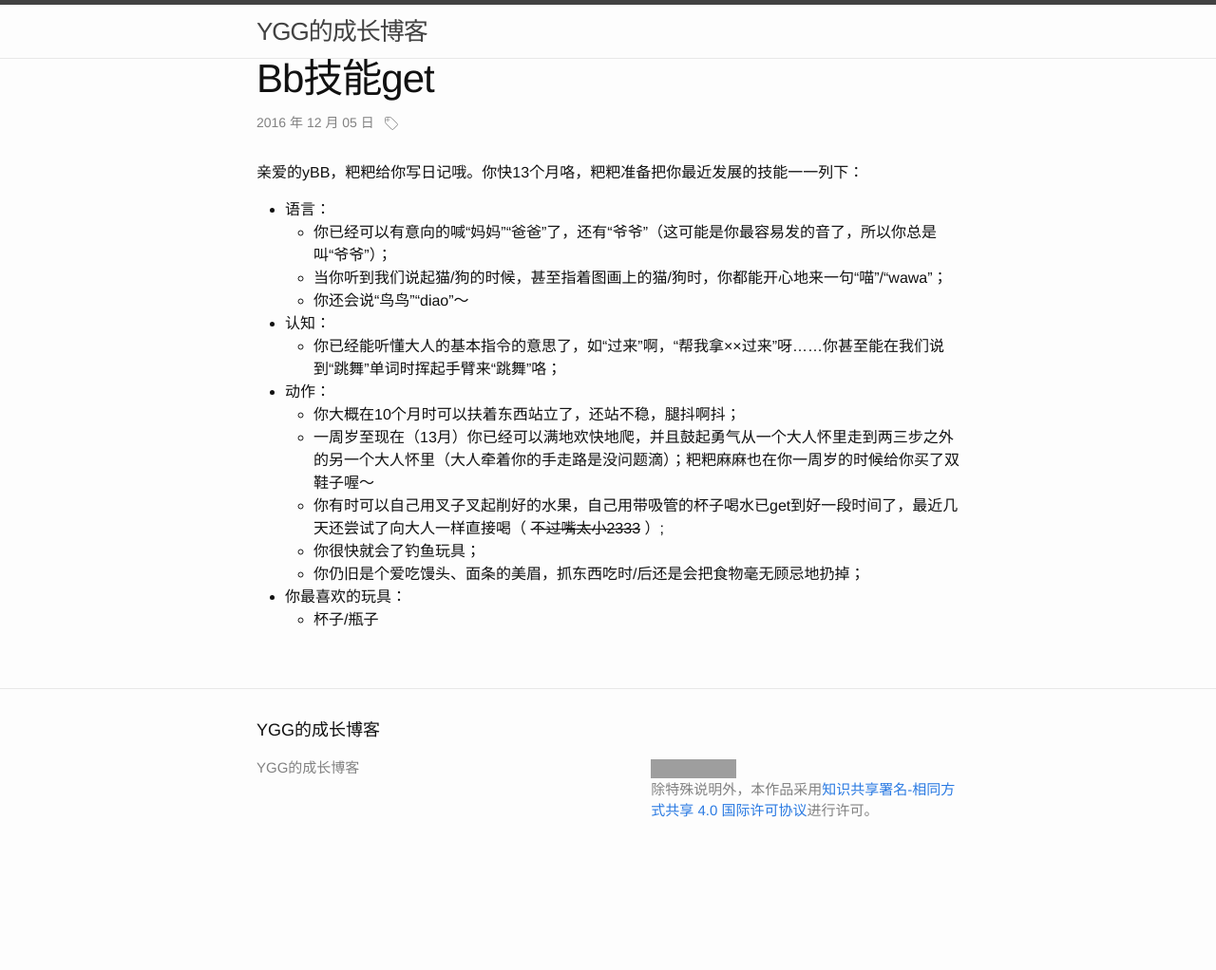
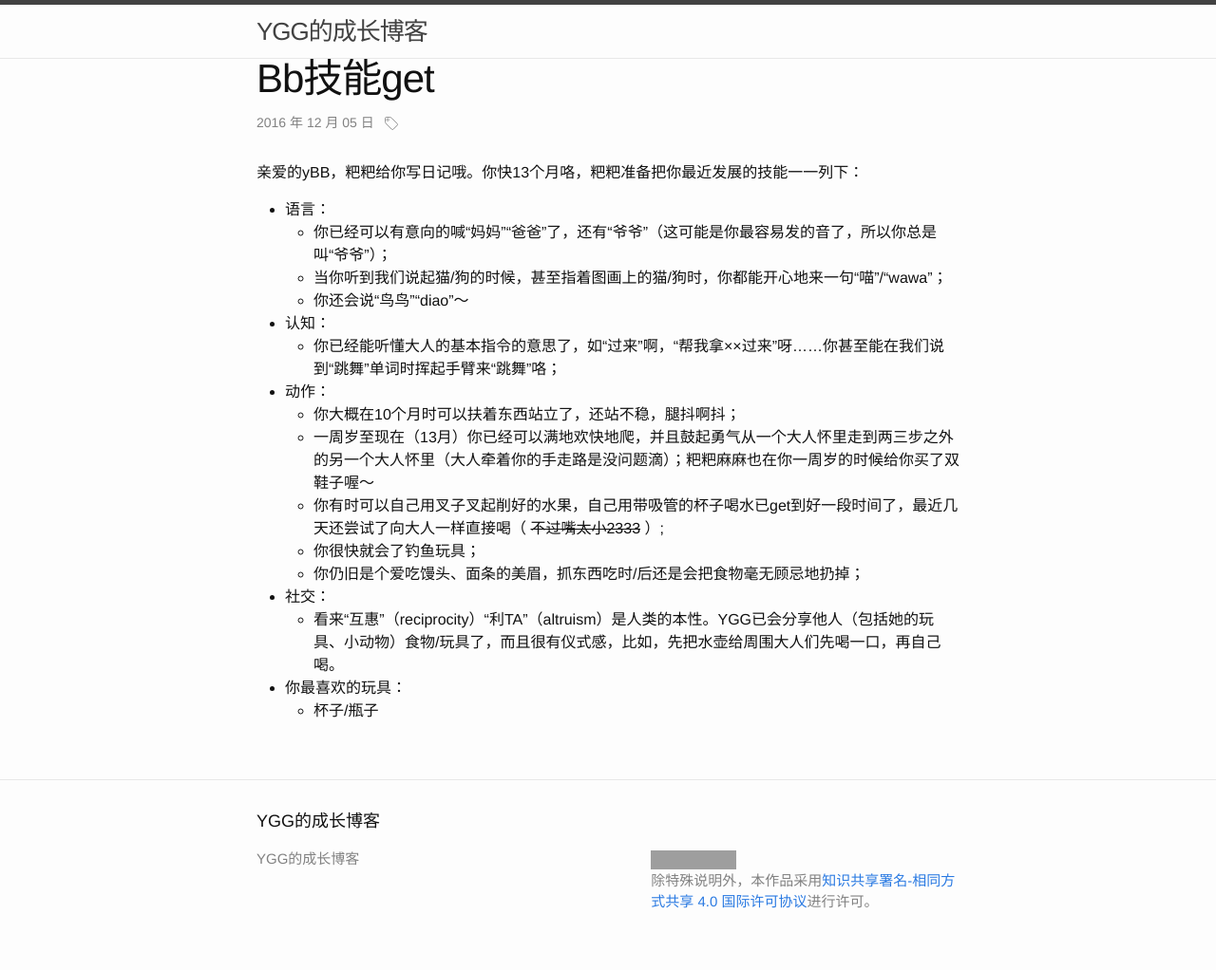
Before and after one commit to regaudit/ygg, a Jekyll site: the page built from _posts/2016-12-05-BB技能get.md, in a window 1280 px wide. Shown: the whole page at 95% size. Built offline with Jekyll 4.4.1, drawn with Linux system fonts in a browser that asks for light colours; comment, search, counter and statistics services are not loaded; before the commit the page ends 926 px from its top, so only the background shows below that; grey boxes are pictures that could not be loaded.

Commit message:
add a item to the new post

```diff
--- a/_posts/2016-12-05-BB技能get.md
+++ b/_posts/2016-12-05-BB技能get.md
@@ -17,5 +17,8 @@
   - 你很快就会了钓鱼玩具；
   - 你仍旧是个爱吃馒头、面条的美眉，抓东西吃时/后还是会把食物毫无顾忌地扔掉；
 
+- 社交：
+  - 看来“互惠”（reciprocity）“利TA”（altruism）是人类的本性。YGG已会分享他人（包括她的玩具、小动物）食物/玩具了，而且很有仪式感，比如，先把水壶给周围大人们先喝一口，再自己喝。
+
 - 你最喜欢的玩具：
   - 杯子/瓶子
```
